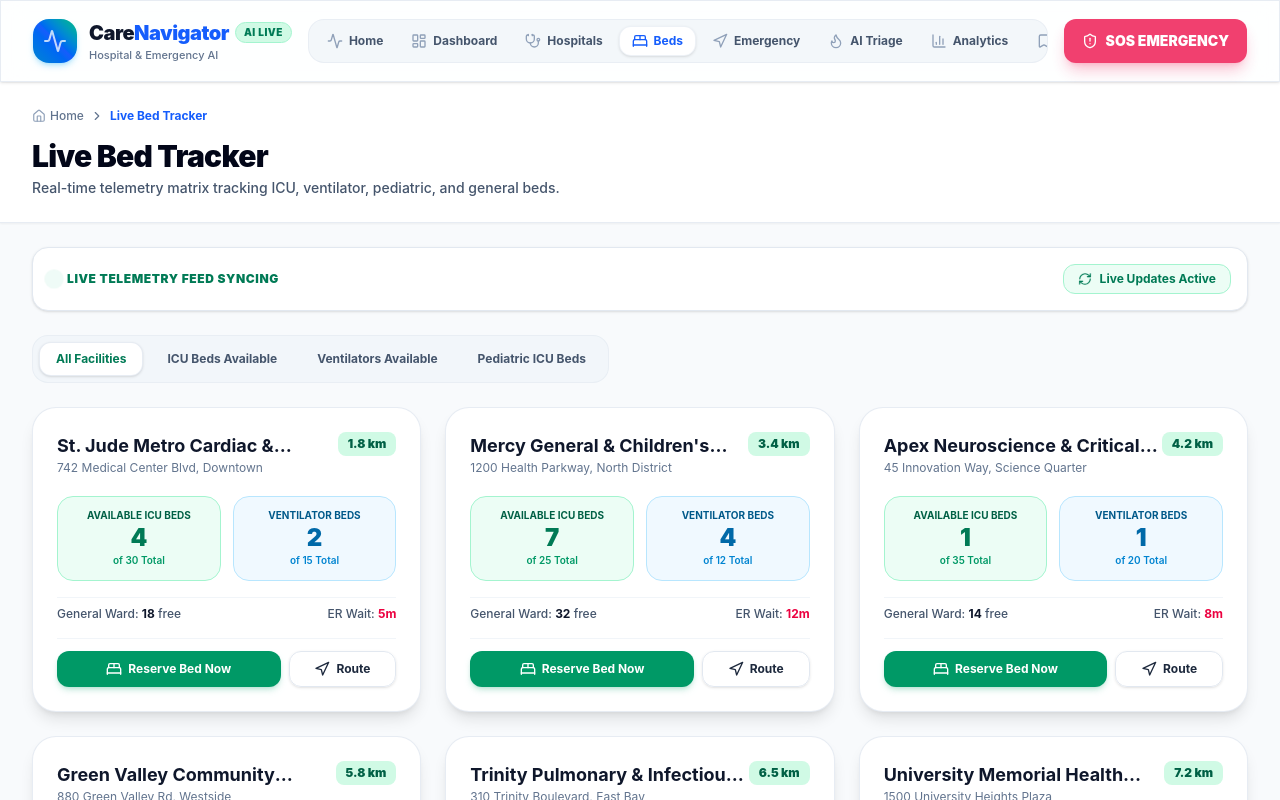
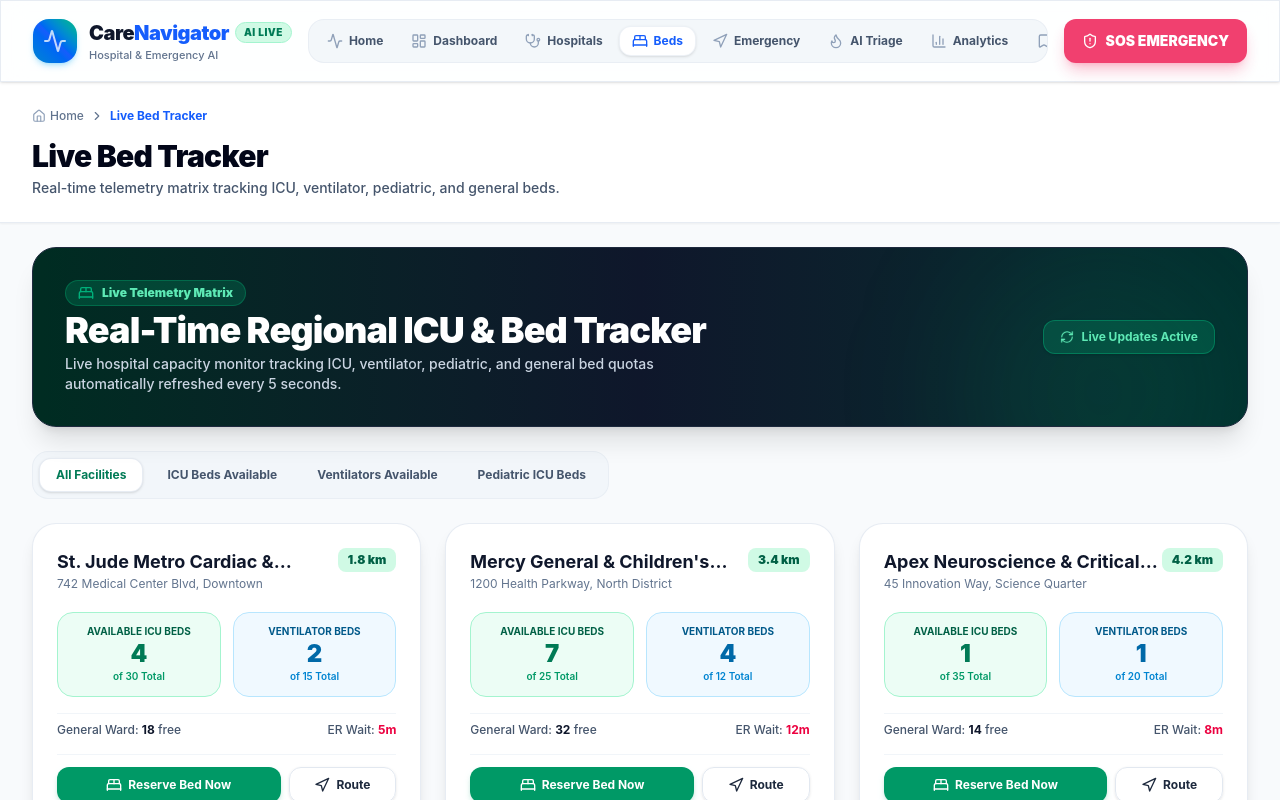
Before and after one commit to Saish118/CareNavigator, a React (Vite) app: page /beds in a window 1280 px wide. Shown: the top 800 px of the page. Built offline with nearby package versions, Linux system fonts and the light colour scheme.

Commit message:
Restore and enhance rich Hero Banners across Dashboard, Hospitals, Beds, and Map pages

```diff
--- a/src/pages/BedTrackerPage.jsx
+++ b/src/pages/BedTrackerPage.jsx
@@ -1,5 +1,5 @@
 import React, { useState, useEffect } from "react";
-import { BedDouble, RefreshCw, Filter, Sparkles, Navigation, PhoneCall } from "lucide-react";
+import { BedDouble, RefreshCw, Filter, Sparkles, Navigation, PhoneCall, ShieldAlert } from "lucide-react";
 import { HOSPITALS_DATA } from "../data/hospitalsData";
 import { BedBookingModal } from "../components/hospital/BedBookingModal";
 import { Button } from "../components/common/Button";
@@ -46,24 +46,38 @@
 
   return (
     <div className="max-w-7xl mx-auto px-4 sm:px-6 lg:px-8 py-6 space-y-6 overflow-x-hidden">
-      {/* Top Action Bar */}
-      <div className="flex items-center justify-between bg-white p-4 rounded-2xl border border-slate-200 shadow-sm">
-        <div className="flex items-center gap-2 text-xs font-black text-emerald-700 uppercase tracking-wider">
-          <span className="w-2.5 h-2.5 rounded-full bg-emerald-500 animate-ping shrink-0" />
-          <span>Live Telemetry Feed Syncing</span>
+      {/* 1. HERO HEADER BANNER */}
+      <div className="bg-gradient-to-r from-emerald-950 via-slate-900 to-teal-950 text-white p-6 sm:p-8 rounded-3xl border border-slate-800 shadow-xl space-y-4 relative overflow-hidden">
+        <div className="absolute top-0 right-0 w-72 h-72 bg-emerald-500/10 rounded-full blur-3xl pointer-events-none" />
+
+        <div className="flex flex-col sm:flex-row items-start sm:items-center justify-between gap-4">
+          <div className="space-y-1 z-10">
+            <div className="inline-flex items-center gap-2 px-3 py-1 bg-emerald-500/20 text-emerald-300 text-xs font-black rounded-full border border-emerald-500/30">
+              <BedDouble className="w-4 h-4 text-emerald-400 animate-pulse" />
+              <span>Live Telemetry Matrix</span>
+            </div>
+            <h1 className="text-3xl sm:text-4xl font-black text-white tracking-tight">
+              Real-Time Regional ICU & Bed Tracker
+            </h1>
+            <p className="text-xs sm:text-sm text-slate-300 font-medium max-w-2xl">
+              Live hospital capacity monitor tracking ICU, ventilator, pediatric, and general bed quotas automatically refreshed every 5 seconds.
+            </p>
           </div>
 
+          <div className="flex items-center gap-3 shrink-0 z-10">
             <button
               onClick={() => setIsLiveUpdating((prev) => !prev)}
-          className={`px-3.5 py-1.5 text-xs font-bold rounded-xl border flex items-center gap-2 transition-all cursor-pointer ${
+              className={`px-4 py-2 text-xs font-bold rounded-xl border flex items-center gap-2 transition-all cursor-pointer ${
                 isLiveUpdating
-              ? "bg-emerald-50 text-emerald-700 border-emerald-200"
-              : "bg-slate-100 text-slate-600 border-slate-200"
+                  ? "bg-emerald-500/20 text-emerald-300 border-emerald-500/40 shadow-sm"
+                  : "bg-slate-800 text-slate-400 border-slate-700"
               }`}
             >
               <RefreshCw className={`w-3.5 h-3.5 ${isLiveUpdating ? "animate-spin" : ""}`} />
               {isLiveUpdating ? "Live Updates Active" : "Updates Paused"}
             </button>
+          </div>
+        </div>
       </div>
 
       {/* Bed Category Tabs */}
--- a/src/pages/MapPage.jsx
+++ b/src/pages/MapPage.jsx
@@ -25,17 +25,20 @@
   }, [targetHospital, isEmergencySirenActive]);
 
   return (
-    <div className="max-w-7xl mx-auto px-4 sm:px-6 lg:px-8 py-8 space-y-8">
-      {/* Page Header */}
-      <div>
-        <div className="flex items-center gap-2 text-xs font-black text-sky-600 uppercase tracking-wider">
-          <Navigation className="w-4 h-4" /> Siren Corridor Navigation System
+    <div className="max-w-7xl mx-auto px-4 sm:px-6 lg:px-8 py-6 space-y-6 overflow-x-hidden">
+      {/* 1. HERO HEADER BANNER */}
+      <div className="bg-gradient-to-r from-slate-900 via-sky-950 to-blue-950 text-white p-6 sm:p-8 rounded-3xl border border-slate-800 shadow-xl space-y-3 relative overflow-hidden">
+        <div className="absolute top-0 right-0 w-72 h-72 bg-sky-500/10 rounded-full blur-3xl pointer-events-none" />
+
+        <div className="inline-flex items-center gap-2 px-3 py-1 bg-sky-500/20 text-sky-300 text-xs font-black rounded-full border border-sky-500/30">
+          <Navigation className="w-4 h-4 text-sky-400 animate-pulse" />
+          <span>Siren Priority Corridor Routing</span>
         </div>
-        <h1 className="text-3xl sm:text-4xl font-black text-slate-900 tracking-tight">
+        <h1 className="text-3xl sm:text-4xl font-black text-white tracking-tight">
           Emergency Route & GPS Tracker
         </h1>
-        <p className="text-sm text-slate-600 font-medium mt-1">
-          Turn-by-turn guidance optimized for emergency response vehicles and rapid ER admission.
+        <p className="text-xs sm:text-sm text-slate-300 font-medium max-w-2xl">
+          Turn-by-turn interactive guidance optimized for emergency transport vehicles, Siren Priority Corridor traffic clearance, and immediate ER admission.
         </p>
       </div>
 
```
Lines whose indentation alone changed are shown as unchanged.
